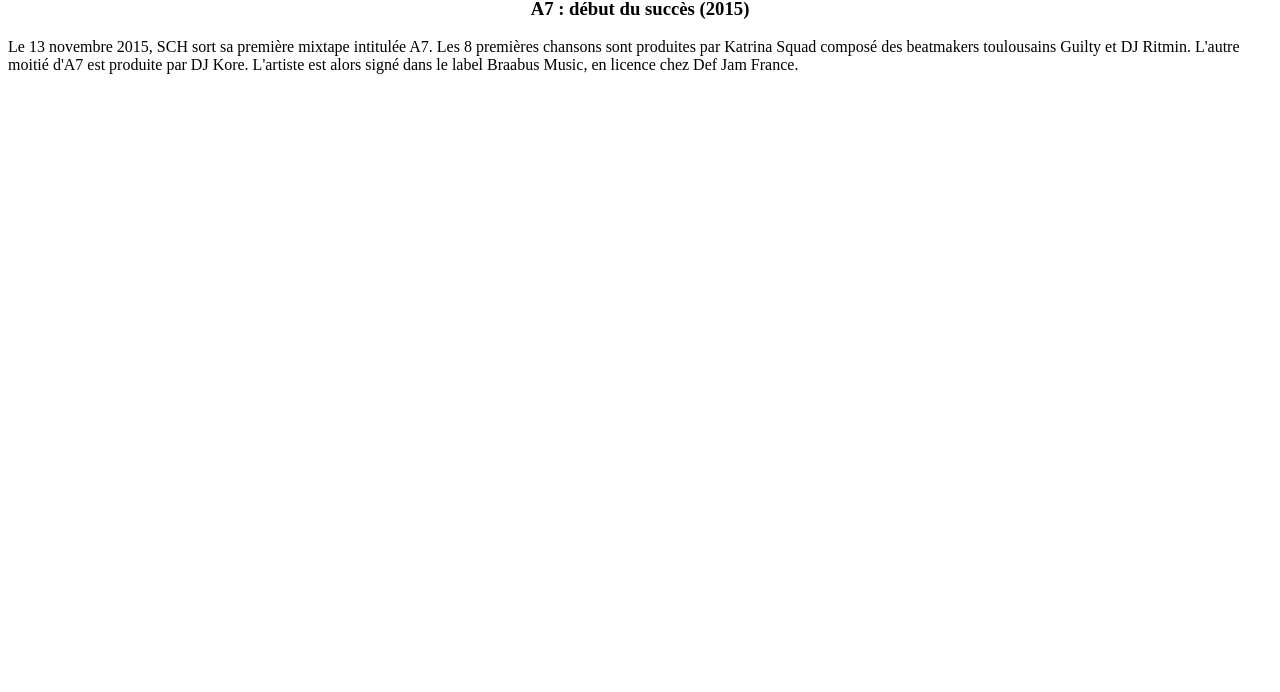
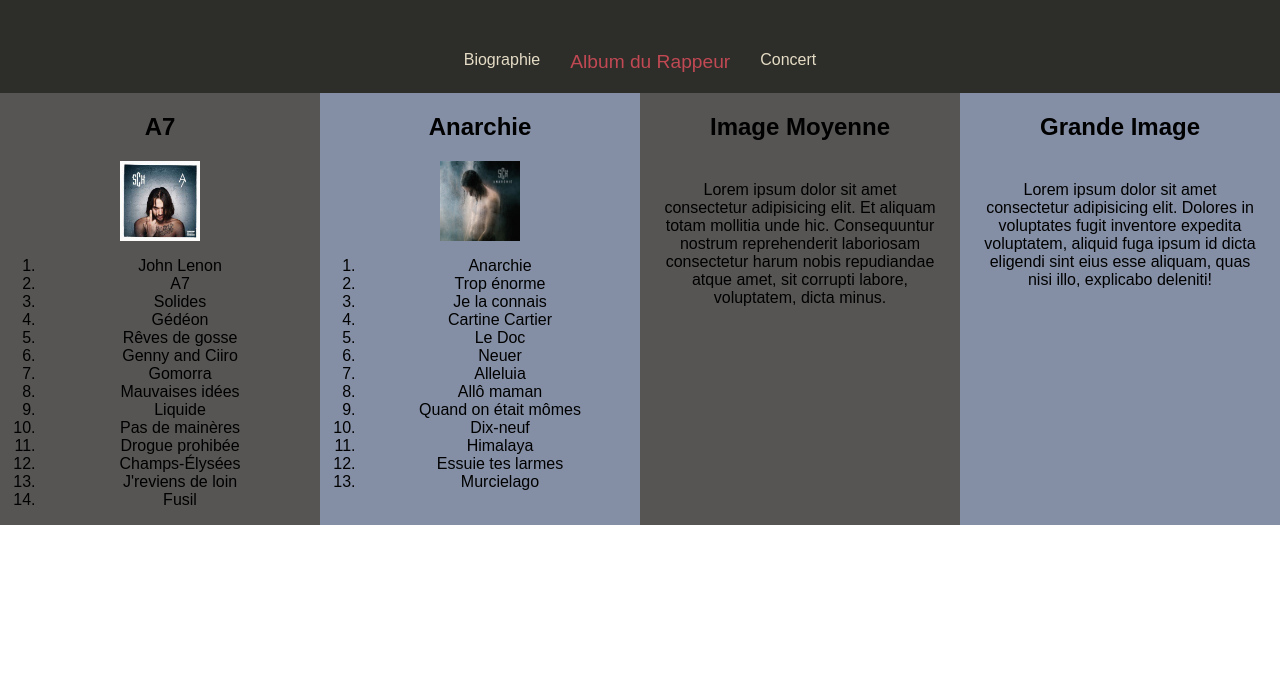
Before and after one commit to LucasKunstler/Mon-premier-site-web, a plain HTML site: page album.html in a window 1280 px wide. Shown: the part 108-800 px from the top of the page. Drawn offline with Linux system fonts and the light colour scheme.

Commit message:
Add files via upload

```diff
--- a/CSS/style.css
+++ b/CSS/style.css
@@ -1,35 +1,131 @@
+/* Palette de couleur : https://coolors.co/2d2d2a-4c4c47-848fa5-c14953-e5dcc5 */
+
+/* Jet #2D2D2A
+Davy's Gray #4C4C47
+Cool Gray #848FA5
+Bittersweet shimmer #C14953
+Pearl #E5DCC5 */
+
+header{
+    background-color: #2D2D2A ;
+    color: #E5DCC5 ;
+    font-family: "Montserrat", sans-serif;
+}
+
+body{
+     font-family: "Montserrat", sans-serif;
+    margin: 0;
+}
+
+.actuel{
+    font-size: larger;
+    color: #C14953;
+}
+
+nav{
+    display: flex;
+    padding: 20px;
+    justify-content: space-evenly;
+}
+
+nav a {
+    color: #E5DCC5;
+    text-decoration: none;
+}
+
+nav a:hover{
+    color: #C14953;
+    font-size: larger;
+}
+
+.Centrage{
+    display: flex;
+    flex-direction: column;
+}
+
+
+ul{
+    list-style-type: none;
+    display: flex;
+    gap: 30px;
+    margin: 0;
+    padding: 0;
+}
+
 h1{
-    color: blanchedalmond;
-    background-color: black;
     text-align: center;
-    font-family: 'Gill Sans', 'Gill Sans MT', Calibri, 'Trebuchet MS', sans-serif;
     font-size: 3em;
     padding: 10px;
-    margin-bottom: 10px;
-    margin-top: 10px;
 }
 
 img{
-    display: flex;
+    display: block;
     width: 25%;
-    margin: 10px;
+    margin: auto;
+}
+
+.couleur1{
+    background-color: #4C4C47 ;
+    color: #E5DCC5;
 
 }
 
+.couleur2{
+    background-color: #848FA5 ;
+    color: #4C4C47 ;
+}
 
+.couleur3{
+    background-color: #4C4C47 ;
+    color: #E5DCC5;
+}
+
+section{
+    margin: 0;
+    padding: 0;
+}
+
+.link{
+    text-decoration: none;
+    color: #E5DCC5;
+}
 
 p{
-    font-family: Verdana, Geneva, Tahoma, sans-serif;
+    margin: 0;
+    padding: 20px;
 }
 
-#chapeau{
-    font-size: larger;
+footer{
+    color: #E5DCC5;
+    text-align: center;
+    background-color: #2D2D2A;
 }
 
-.verte{
-    color: green;
+.contenair{
+    display: flex;
+    background-color:#565554;
 }
 
-.rouge{
-    color: red;
+.item1 , .item2 , .item3 , .item4{
+    width: 25%;
 }
+
+.item1{
+    text-align: center;
+    background-color: #565554;
+}
+
+.item2{
+    text-align: center;
+    background-color:#848FA5;
+}
+
+.item3{
+    text-align: center;
+    background-color:#565554;
+}
+
+.item4{
+    text-align: center;
+    background-color:#848FA5;
+}
--- a/album.html
+++ b/album.html
@@ -3,16 +3,89 @@
 <head>
     <meta charset="UTF-8">
     <meta name="viewport" content="width=device-width, initial-scale=1.0">
-    <link rel="stylesheet" href="./CSS/style2.css">
+    <link rel="stylesheet" href="./CSS/style.css">
     <title>Album Sch</title>
 </head>
 <body>
+    <!-- Menu des pages -------------------------------------------------->
+    <header>
 
-    <h1>Liste des albums de Sch</h1>
+        <h1>Discographie</h1>
 
-    <h3>A7 : début du succès (2015)</h3>
+        <nav>
 
-    <p>Le 13 novembre 2015, SCH sort sa première mixtape intitulée A7. Les 8 premières chansons sont produites par Katrina Squad composé des beatmakers toulousains Guilty et DJ Ritmin. L'autre moitié d'A7 est produite par DJ Kore. L'artiste est alors signé dans le label Braabus Music, en licence chez Def Jam France.</p>
+            <ul>
+
+                <li><a href="index.html">Biographie</a></li>
+
+                <li><a  class="actuel" href="album.html">Album du Rappeur</a></li>
+
+                <li><a href="pageconcert.html">Concert</a></li>
+
+            </ul>
+
+        </nav>
+
+
+        <!-- Corps de la page ------------------------------------------------------------------------------------------------------------------------------------------------------------>
+
+    </header>
+
+    <section class="contenair">
+        <div class="item1">
+            <h2>A7</h2>
+            <img src="./image/OIP.jpeg" alt="Pochette album A7">
+            <ol>
+                <li>John Lenon</li>
+                <li>A7</li>
+                <li>Solides</li>
+                <li>Gédéon</li>
+                <li>Rêves de gosse</li>
+                <li>Genny and Ciiro</li>
+                <li>Gomorra</li>
+                <li>Mauvaises idées</li>
+                <li>Liquide</li>
+                <li>Pas de mainères</li>
+                <li>Drogue prohibée</li>
+                <li>Champs-Élysées</li>
+                <li>J'reviens de loin</li>
+                <li>Fusil</li>
+            </ol>
+        </div>
+
+        <div class="item2">
+            <h2>Anarchie</h2>
+            <img src="./image/Anarchie-Edition-Limitee.jpg" alt="Pochette album Anarchie">
+            <ol>
+                <li>Anarchie</li>
+                <li>Trop énorme</li>
+                <li>Je la connais</li>
+                <li>Cartine Cartier</li>
+                <li>Le Doc</li>
+                <li>Neuer</li>
+                <li>Alleluia</li>
+                <li>Allô maman</li>
+                <li>Quand on était mômes</li>
+                <li>Dix-neuf</li>
+                <li>Himalaya</li>
+                <li>Essuie tes larmes</li>
+                <li>Murcielago</li>
+            </ol>
+        </div>
+
+        <div class="item3">
+        <h2>Image Moyenne</h2>
+
+            <p>Lorem ipsum dolor sit amet consectetur adipisicing elit. Et aliquam totam mollitia unde hic. Consequuntur nostrum reprehenderit laboriosam consectetur harum nobis repudiandae atque amet, sit corrupti labore, voluptatem, dicta minus.</p>
+        </div>
+
+        <div class="item4">
+            <h2>Grande Image</h2>
+
+            <p>Lorem ipsum dolor sit amet consectetur adipisicing elit. Dolores in voluptates fugit inventore expedita voluptatem, aliquid fuga ipsum id dicta eligendi sint eius esse aliquam, quas nisi illo, explicabo deleniti!</p>
+        </div>
+    </section>
+
 
 </body>
 </html>
```
Also changed, not shown: index.html (+52 -11 lines), pageconcert.html (added, +34 -0 lines), JavaScript/interaction.js (added), image/Anarchie-Edition-Limitee.jpg (added), image/OIP.jpeg (added).
